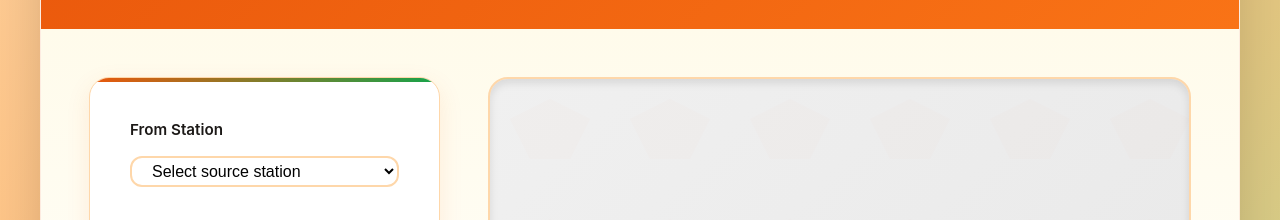
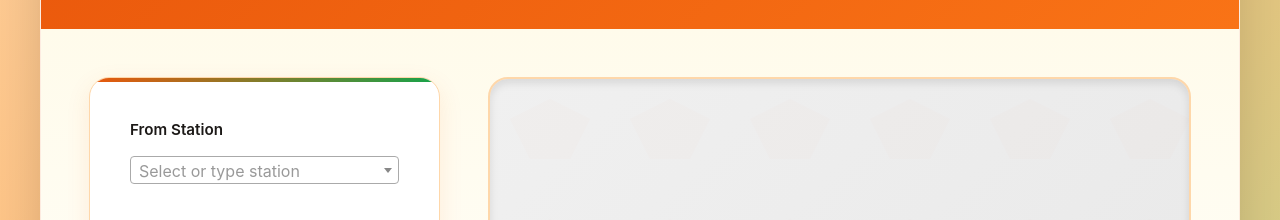
Before and after one commit to alzz-26/WardhaMetroFLow, a plain HTML site: page frontend/passenger.html in a window 1280 px wide. Shown: the part 580-800 px from the top of the page. Drawn offline with nearby package versions, Linux system fonts and the light colour scheme.

Commit message:
add new station in the station selection option and make a new of selecting station in it

```diff
--- a/frontend/admin-styles.css
+++ b/frontend/admin-styles.css
@@ -212,6 +212,8 @@ body {
 
 .trend.positive { color: var(--success-color); }
 .trend.negative { color: var(--danger-color); }
+
+
 
 /* Main Dashboard Sections */
 .dashboard-sections {
--- a/frontend/passenger.html
+++ b/frontend/passenger.html
@@ -4,6 +4,7 @@
     <meta charset="UTF-8">
     <meta name="viewport" content="width=device-width, initial-scale=1.0">
     <title>WardhaMetroFlow - Passenger Portal</title>
+    <link href="https://cdn.jsdelivr.net/npm/select2@4.1.0-rc.0/dist/css/select2.min.css" rel="stylesheet" />
     <link rel="stylesheet" href="https://cdnjs.cloudflare.com/ajax/libs/leaflet/1.9.4/leaflet.css" />
     <link href="https://cdnjs.cloudflare.com/ajax/libs/font-awesome/6.0.0/css/all.min.css" rel="stylesheet">
     <style>
@@ -952,24 +953,46 @@
                         <label for="source">From Station</label>
                         <select id="source" class="form-control">
                             <option value="">Select source station</option>
-                            <option value="wardha-central">Wardha Central</option>
-                            <option value="railway-station">Railway Station</option>
-                            <option value="market-square">Market Square</option>
-                            <option value="hospital">Civil Hospital</option>
-                            <option value="college">Wardha College</option>
-                            <option value="industrial">Industrial Area</option>
+                            <option value="datta-Meghe-Institute">Datta Meghe Institute</option>
+                            <option value="sawangi">Sawangi</option>
+                            <option value="master-colony">Master Colony</option>
+                            <option value="bajaj-square">Bajaj Square</option>
+                            <option value="civil-lines">Civil Lines</option>
+                            <option value="MIDC">MIDC</option>
+                            <option value="mahatma-gandhi-institute">Mahatma Gandhi Institute</option>
+                            <option value="hindi-vishwa-vidyalaya">Hindi Vishwa Vidyalaya</option>
+                            <option value="pratab-nagar">Pratab Nagar</option>
+                            <option value="ram-nagar">Ram Nagar</option>
+                            <option value=">wardha-junction">Wardha Junction (Interchange)</option>
+                            <option value="borgaon">Borgaon</option>
+                            <option value="dmart">Dmart</option>
+                            <option value="bajaj-institute-of-technology">Bajaj Institute of Technology</option>
+                            <option value="tukdoji-maharaj-square">Tukdoji Maharaj Square</option>
+                            <option value="dhuniwala-math">Dhuniwala Math</option>
+                            <option value="hanuman-tekdi">Hanuman Tekdi</option>
                         </select>
                     </div>
                     <div class="form-group">
                         <label for="destination">To Station</label>
                         <select id="destination" class="form-control">
-                            <option value="">Select destination station</option>
-                            <option value="wardha-central">Wardha Central</option>
-                            <option value="railway-station">Railway Station</option>
-                            <option value="market-square">Market Square</option>
-                            <option value="hospital">Civil Hospital</option>
-                            <option value="college">Wardha College</option>
-                            <option value="industrial">Industrial Area</option>
+                           <option value="">Select source station</option>
+                            <option value="datta-Meghe-Institute">Datta Meghe Institute</option>
+                            <option value="sawangi">Sawangi</option>
+                            <option value="master-colony">Master Colony</option>
+                            <option value="bajaj-square">Bajaj Square</option>
+                            <option value="civil-lines">Civil Lines</option>
+                            <option value="MIDC">MIDC</option>
+                            <option value="mahatma-gandhi-institute">Mahatma Gandhi Institute</option>
+                            <option value="hindi-vishwa-vidyalaya">Hindi Vishwa Vidyalaya</option>
+                            <option value="pratab-nagar">Pratab Nagar</option>
+                            <option value="ram-nagar">Ram Nagar</option>
+                            <option value=">wardha-junction">Wardha Junction (Interchange)</option>
+                            <option value="borgaon">Borgaon</option>
+                            <option value="dmart">Dmart</option>
+                            <option value="bajaj-institute-of-technology">Bajaj Institute of Technology</option>
+                            <option value="tukdoji-maharaj-square">Tukdoji Maharaj Square</option>
+                            <option value="dhuniwala-math">Dhuniwala Math</option>
+                            <option value="hanuman-tekdi">Hanuman Tekdi</option>
                         </select>
                     </div>
                     <div class="form-group">
@@ -1203,6 +1226,8 @@
         </section>
     </main>
 
+    <script src="https://code.jquery.com/jquery-3.6.0.min.js"></script>
+    <script src="https://cdn.jsdelivr.net/npm/select2@4.1.0-rc.0/dist/js/select2.min.js"></script>
     <script>
         // Metro station data with coordinates and connections
         const metroStations = {
@@ -1770,6 +1795,44 @@
             }
         `;
         document.head.appendChild(style);
+
+
+        // Initialize Select2 for admin dashboard station selection
+        $(document).ready(function(){
+            $('#source').select2({
+                placeholder:'Select or type station',
+                allowClear: true,
+                selectOnClose: false,
+                minimumResultsForSearch: 0,
+                matcher: function(params, data){
+                    if ($.trim(params.term)===''){
+                        return data;
+                    }
+                    if (data.text.toLowerCase().indexOf(params.term.toLowerCase()) > -1){
+                        return data;
+                    }
+                    return null;
+                }
+
+            });
+
+            $('#destination').select2({
+                placeholder:'Select or type station',
+                allowClear: true,
+                selectOnClose: false,
+                minimumResultsForSearch: 0,
+                matcher: function(params, data) {
+                    if ($.trim(params.term) === '') {
+                        return data;
+                    }
+                    if (data.text.toLowerCase().indexOf(params.term.toLowerCase()) > -1) {
+                        return data;
+                    }
+                    return null;
+                }
+            });
+        });
+
     </script>
 </body>
 </html>
```
Also changed, not shown: 1 other file.
